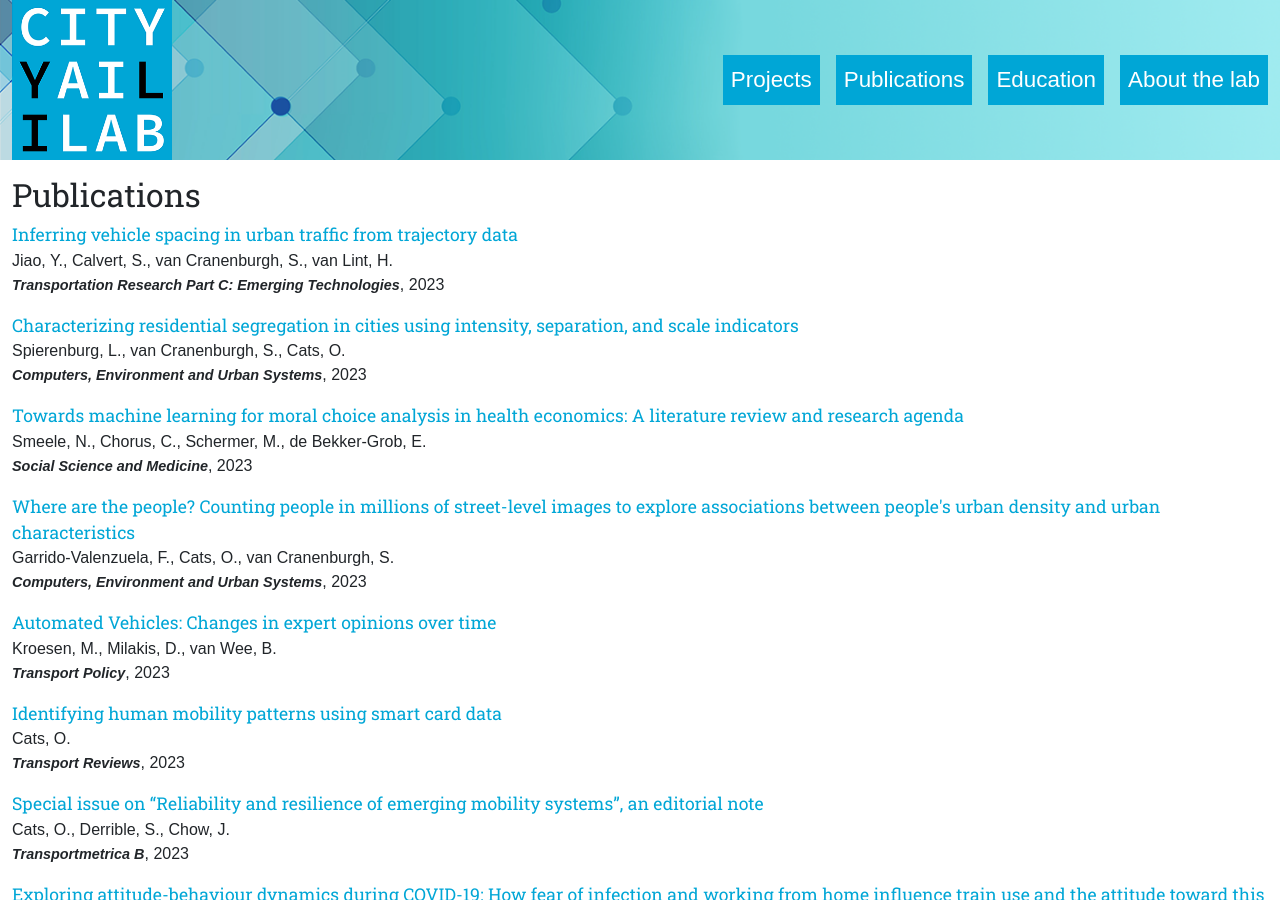
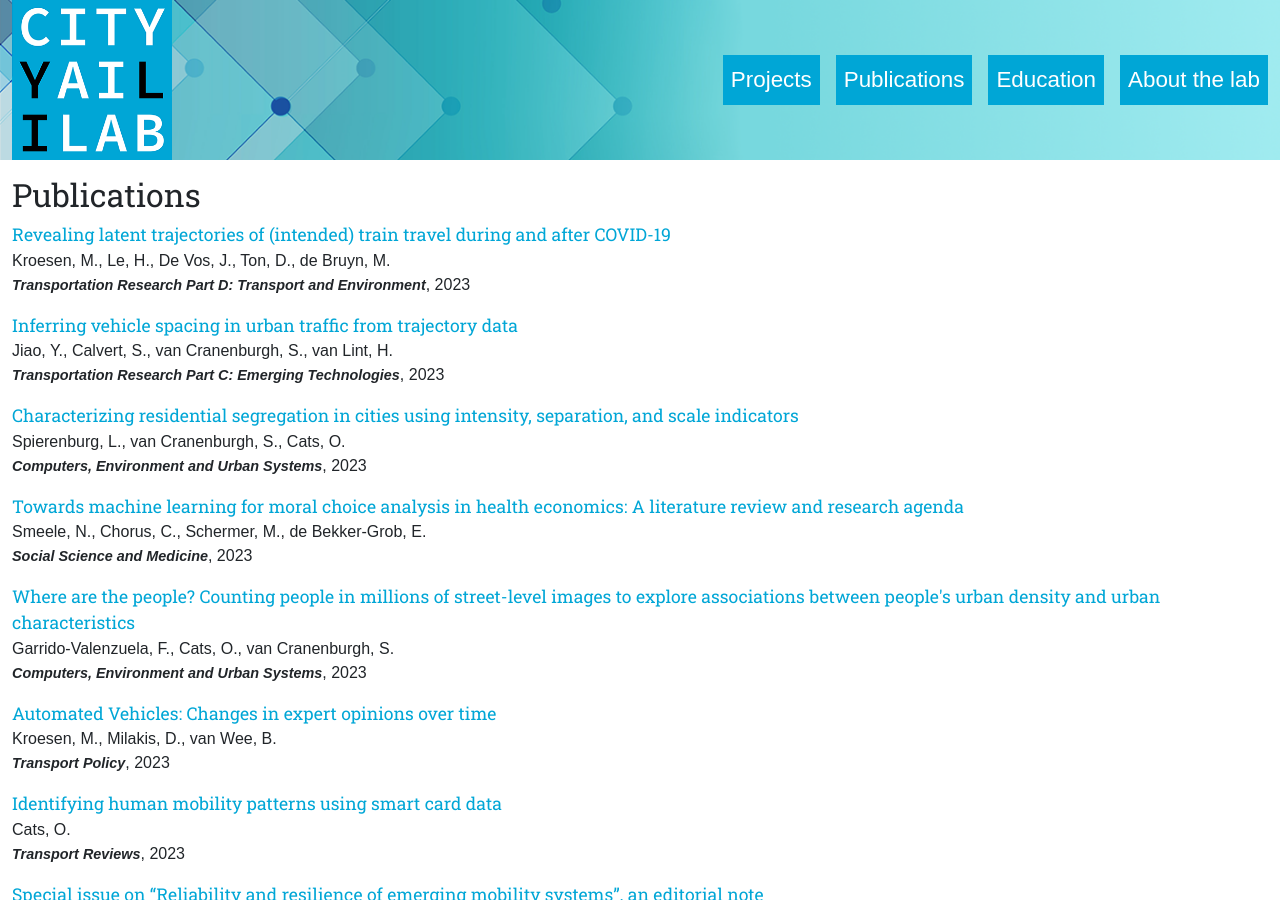
Before and after one commit to TUD-CityAI-Lab/cityai-projects, a Jekyll site: the page built from publications/index.html, in a window 1280 px wide and 900 px high. Built offline with Jekyll 4.4.1, drawn with Linux system fonts in a browser that asks for light colours.

Commit message:
updated list of publications

```diff
--- a/publications/index.html
+++ b/publications/index.html
@@ -8,6 +8,11 @@ title: CityAI Lab Publications
 <!-- AUTO GENERATED FILE, DO NOT EDIT MANUALLY -->
 
 <ul class="publications">
+  <li class="publication-list-item">
+    <div class="publication-title"><a href="https://doi.org/10.1016/j.trd.2023.103952">Revealing latent trajectories of (intended) train travel during and after COVID-19</a></div>
+    <div>Kroesen, M., Le, H., De Vos, J., Ton, D., de Bruyn, M.</div>
+    <div><b class="journal-name">Transportation Research Part D: Transport and Environment</b>, 2023</div>
+  </li>
   <li class="publication-list-item">
     <div class="publication-title"><a href="https://doi.org/10.1016/j.trc.2023.104289">Inferring vehicle spacing in urban traffic from trajectory data</a></div>
     <div>Jiao, Y., Calvert, S., van Cranenburgh, S., van Lint, H.</div>
```
